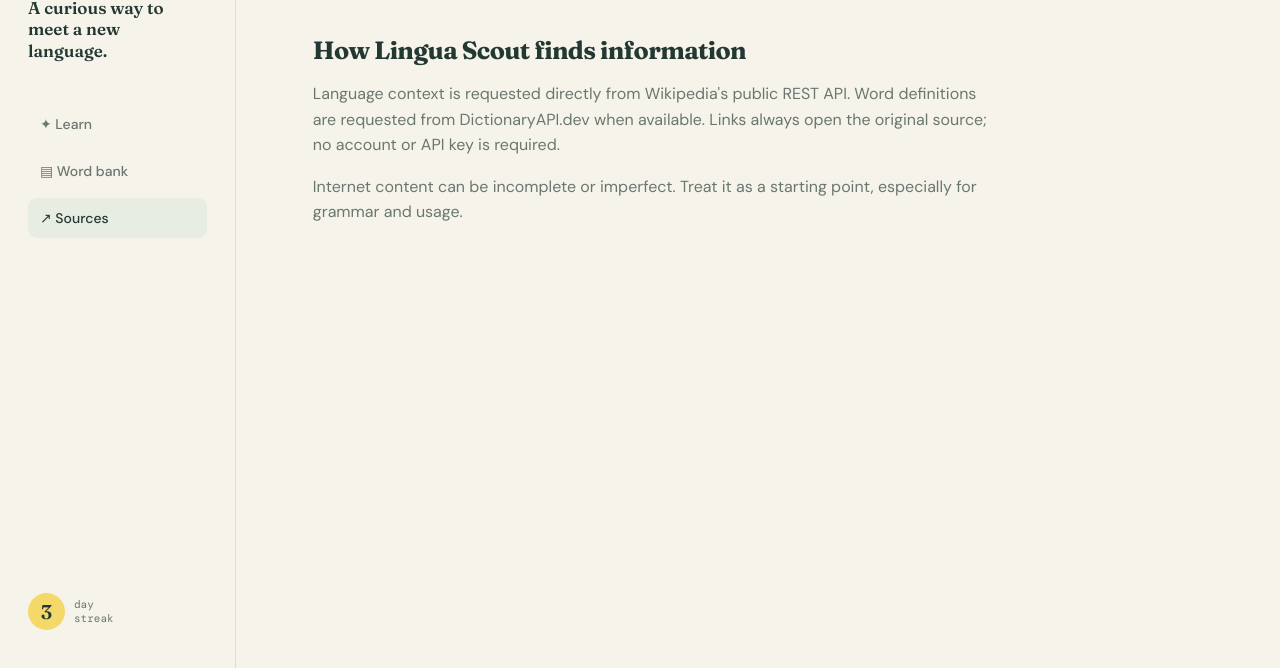
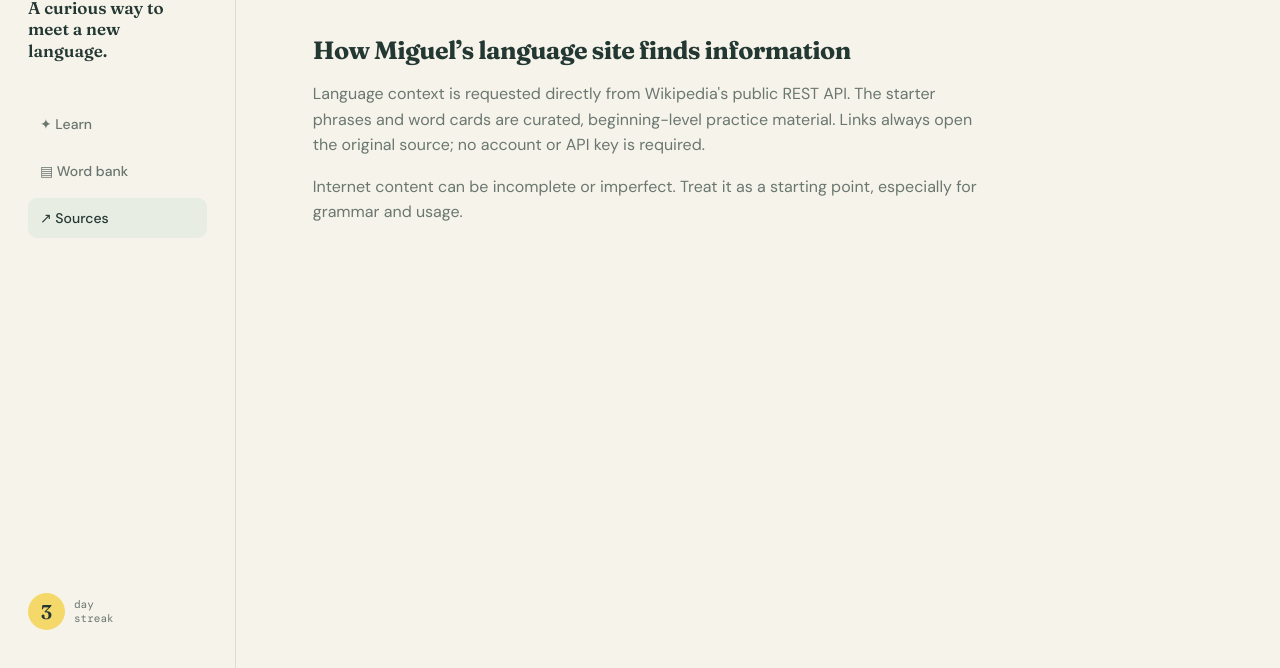
Before and after one commit to mmaravi1/codex1, a website: page index.html in a window 1280 px wide. Both pictures are taken after a click on the button "↗ Sources". Shown: the part 132-800 px from the top of the page. Drawn offline with nearby package versions, Linux system fonts and the light colour scheme; no server answers.

Commit message:
Fix index.html

```diff
--- a/index.html
+++ b/index.html
@@ -56,7 +56,7 @@
           <div id="wordCards" class="word-grid"></div>
         </section>
         <section id="words" class="view"><div class="section-head"><h2>Saved words & phrases</h2></div><div id="savedWords" class="saved-list"></div></section>
-        <section id="sources" class="view"><h2>How Lingua Scout finds information</h2><p class="source-copy">Language context is requested directly from Wikipedia's public REST API. Word definitions are requested from DictionaryAPI.dev when available. Links always open the original source; no account or API key is required.</p><p class="source-copy">Internet content can be incomplete or imperfect. Treat it as a starting point, especially for grammar and usage.</p></section>
+        <section id="sources" class="view"><h2>How Miguel’s language site finds information</h2><p class="source-copy">Language context is requested directly from Wikipedia's public REST API. The starter phrases and word cards are curated, beginning-level practice material. Links always open the original source; no account or API key is required.</p><p class="source-copy">Internet content can be incomplete or imperfect. Treat it as a starting point, especially for grammar and usage.</p></section>
       </section>
     </main>
     <template id="wordTemplate"><article class="word-card"><div><p class="word"></p><p class="meaning"></p><small class="source"></small></div><button class="save-word">+ Save</button></article></template>
```
